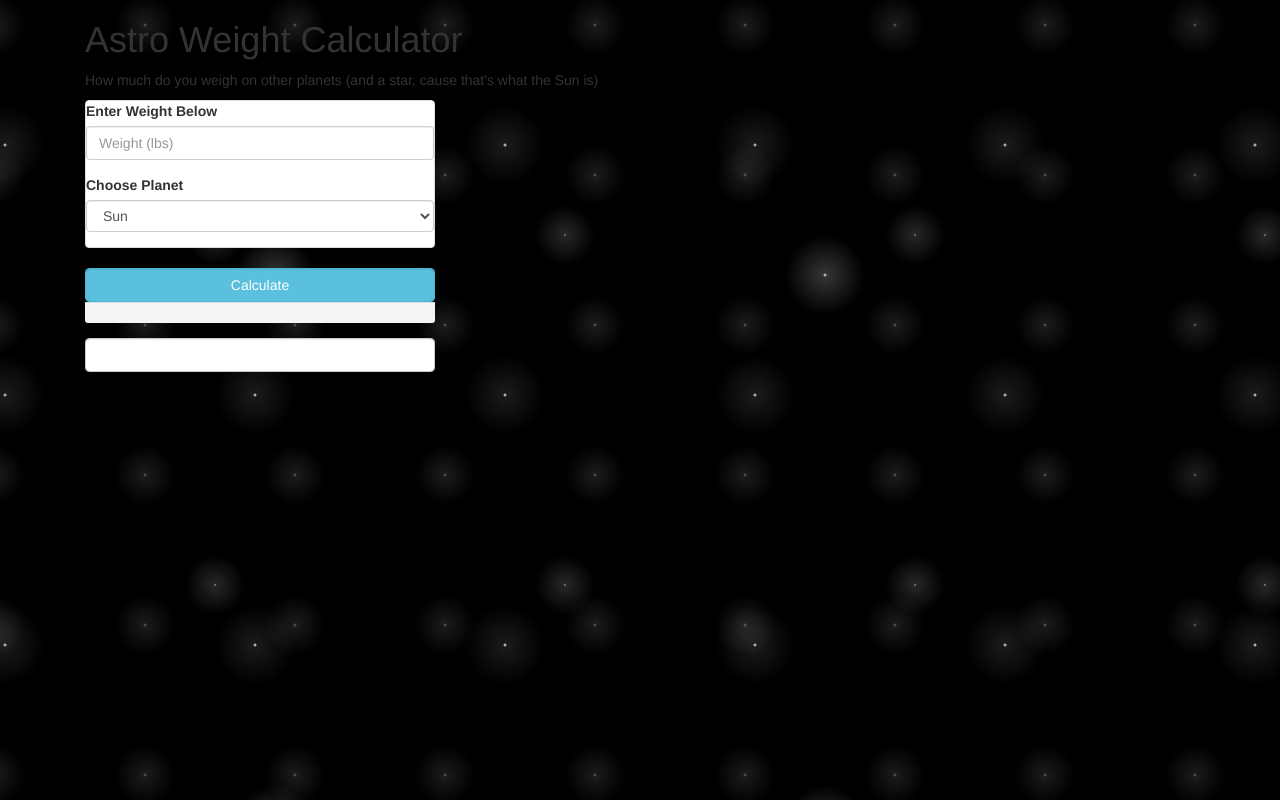
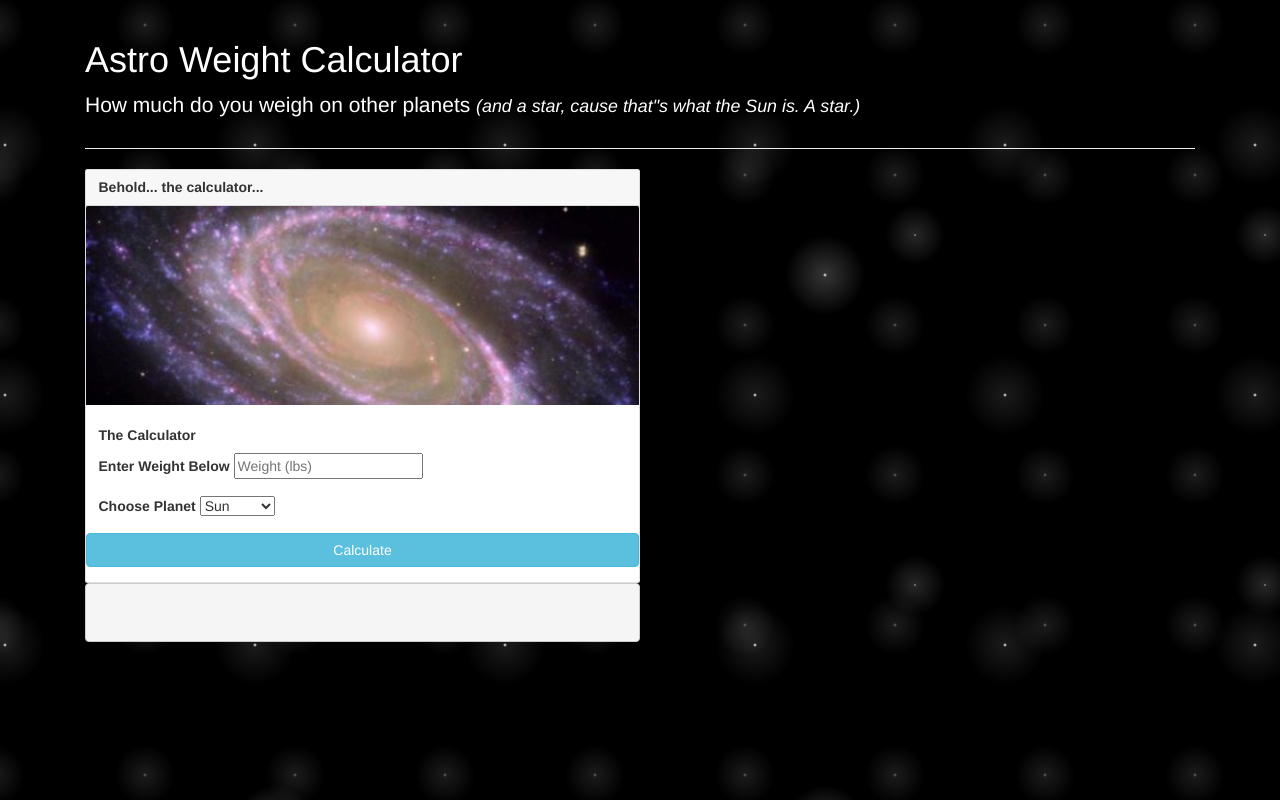
Before and after one commit to BrianAustin/startnow-web101-astro-weight-calculator, an Electron app: page index.html in a window 1280 px wide. Drawn offline with nearby package versions, Linux system fonts and the light colour scheme.

Commit message:
styling update

```diff
--- a/index.html
+++ b/index.html
@@ -9,41 +9,41 @@
     <!-- Latest compiled and minified CSS -->
     <link rel="stylesheet" href="https://maxcdn.bootstrapcdn.com/bootstrap/4.0.0/css/bootstrap.min.css" integrity="sha384-Gn5384xqQ1aoWXA+058RXPxPg6fy4IWvTNh0E263XmFcJlSAwiGgFAW/dAiS6JXm" crossorigin="anonymous">
     <link rel="stylesheet" href="https://maxcdn.bootstrapcdn.com/bootstrap/3.3.7/css/bootstrap.min.css" integrity="sha384-BVYiiSIFeK1dGmJRAkycuHAHRg32OmUcww7on3RYdg4Va+PmSTsz/K68vbdEjh4u" crossorigin="anonymous">
-    <link rel='stylesheet' href='style.css' />
+    <link rel="stylesheet" href="style.css" />
 
   </head>
   <body>
+    <div class="container text-left">
+      <div class="page-header">
+          <h1 class="text-white">Astro Weight Calculator</h1>
+          <p class="lead text-white">How much do you weigh on other planets <small><em>(and a star, cause that"s what the Sun is. A star.)</em></small></p>
+      </div>
+      <div class="card w-50">
 
-    <div class='container'>
-      <div className='page-header'>
-        <h1 className='text-white'>Astro Weight Calculator</h1>
-        <p className='lead text-white'>How much do you weigh on other planets (and a star, cause that's what the Sun is)</p>
-      </div>
-      <form>
-        <div class='row'>
-          <div class='col-md-4'>
-          <div class='panel panel-default'>
-            <div class='form-group'>
-              <label>Enter Weight Below</label>
-              <input id="user-weight" class='form-control' size='1' type="number" placeholder="Weight (lbs)" />
-            </div>
-            <div class='form-group'>
-              <label>Choose Planet</label>
-              <select id="planets" class='form-control' size='1'></select>
-            </div>
-            </div>
-              <div class='form-group'>
-                <button id="calculate-button" class='form-control btn btn-info' type="text">Calculate</button>
-              <div class='panel-footer'></div>
-            </div>
-            <div class='form-group'>
-              <p id="output" class='form-control'></p>
-            </div>
+        <div class="card-header"><strong>Behold... the calculator...</strong></div>
+        <img class="card-img-top" src="galaxy-narrow.jpg" alt="galaxy">
+
+        <div class="card-body">
+          <h5 class"card-title"><strong>The Calculator</strong></h5>
+          <div class="form-group">
+            <label>Enter Weight Below</label>
+            <input id="user-weight" size="1" type="number" placeholder="Weight (lbs)" />
           </div>
+          <div class="form-group"></div>
+            <label>Choose Planet</label>
+            <select id="planets" size="1" placeholder="click to select"></select>
+          </div>
+          <div class="form-group">
+            <button id="calculate-button" class="btn btn-info btn-block" type="text">Calculate</button>
           </div>
         </div>
-      </form>
+        <pre class="w-50" id="output">
+
+        </pre>
+      </div>
+
     </div>
+
 
     <script src="main.js" charset="utf-8"></script>
     <script src="https://maxcdn.bootstrapcdn.com/bootstrap/3.3.7/js/bootstrap.min.js" integrity="sha384-Tc5IQib027qvyjSMfHjOMaLkfuWVxZxUPnCJA7l2mCWNIpG9mGCD8wGNIcPD7Txa" crossorigin="anonymous"></script>
--- a/main.js
+++ b/main.js
@@ -1,4 +1,4 @@
-var planets = [
+const planets = [
     ['Pluto', 0.06],
     ['Neptune', 1.148],
     ['Uranus', 0.917],
@@ -14,11 +14,11 @@ var planets = [
 //below reverses the order of the array, therefore reversing the order the planets appear in the UI dropdown list. A bonus item for the project.
 planets.reverse();
 
-var sel = document.getElementById('planets');
-var fragment = document.createDocumentFragment();
+const sel = document.getElementById('planets');
+const fragment = document.createDocumentFragment();
 
 planets.forEach(function(planet, index) {
-    var opt = document.createElement('option');
+    let opt = document.createElement('option');
     opt.innerHTML = planet[0];
     opt.value = planet[0];
     fragment.appendChild(opt);
@@ -29,20 +29,19 @@ sel.appendChild(fragment);
 function calculateWeight(weight, planetName) {
     weight = document.getElementById('user-weight').value;
     planetName = document.getElementById('planets').value;
-    var newWeight = 0;
-    for (var i = 0; i < planets.length; i++) {
+    let newWeight = 0;
+    for (let i = 0; i < planets.length; i++) {
         if (planets[i][0] === planetName) {
             newWeight = planets[i][1] * weight;
-            break;
         }
     }
     return newWeight;
 };
 
 function handleClickEvent(e) {
-    var userWeight = document.getElementById('user-weight').value;
-    var planetName = document.getElementById('planets').value;
-    var result = calculateWeight();
+    let userWeight = document.getElementById('user-weight').value;
+    let planetName = document.getElementById('planets').value;
+    let result = calculateWeight();
     document.getElementById('output').innerHTML = 'If you were on ' + planetName + ', you would weigh ' + result + 'lbs!';
 };
 
--- a/style.css
+++ b/style.css
@@ -1,10 +1,6 @@
 
 
 body {
-  /* Source: https://uigradients.com */
-  /* background: #DBE6F6;
-  background: -webkit-linear-gradient(to right, #C5796D, #DBE6F6);
-  background: linear-gradient(to right, #C5796D, #DBE6F6); */
   background-color:black;
   background-image:
   radial-gradient(white, rgba(255,255,255,.2) 2px, transparent 40px),
```
Also changed, not shown: galaxy-narrow.jpg (added).
